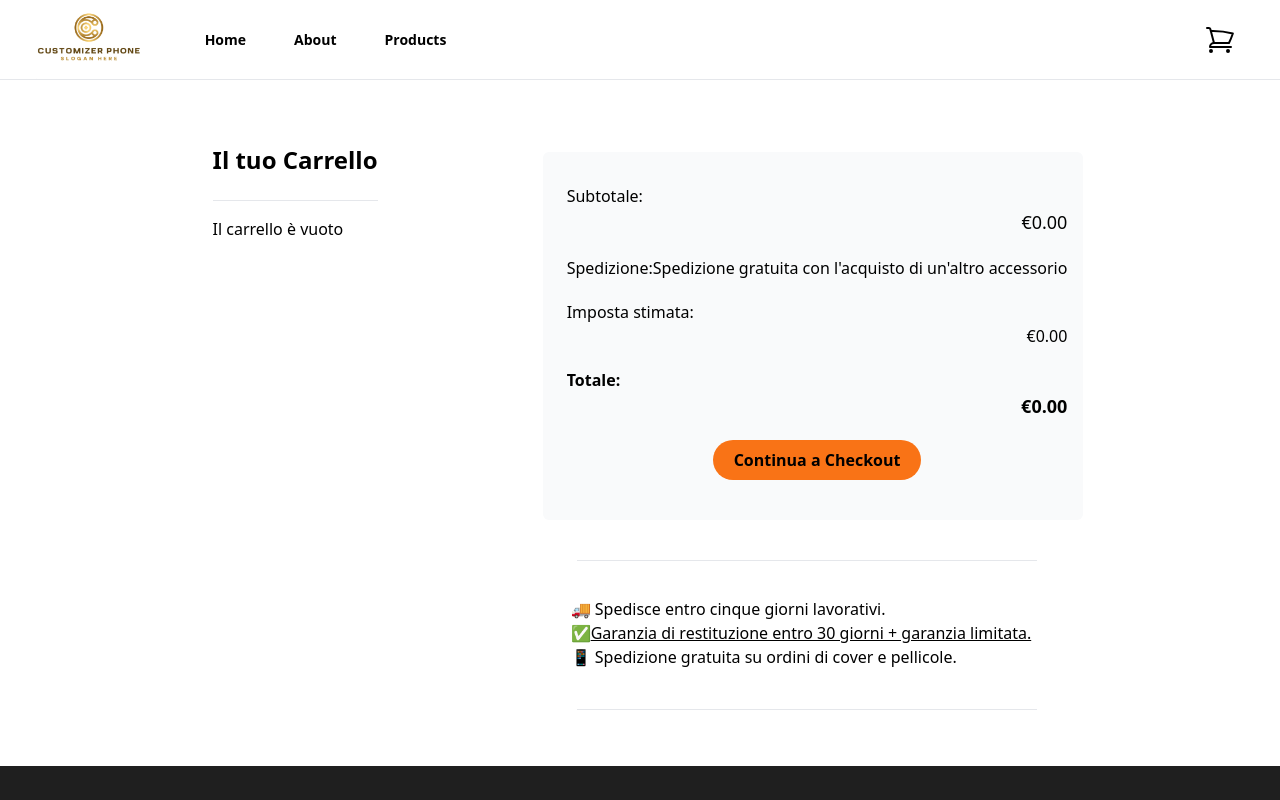
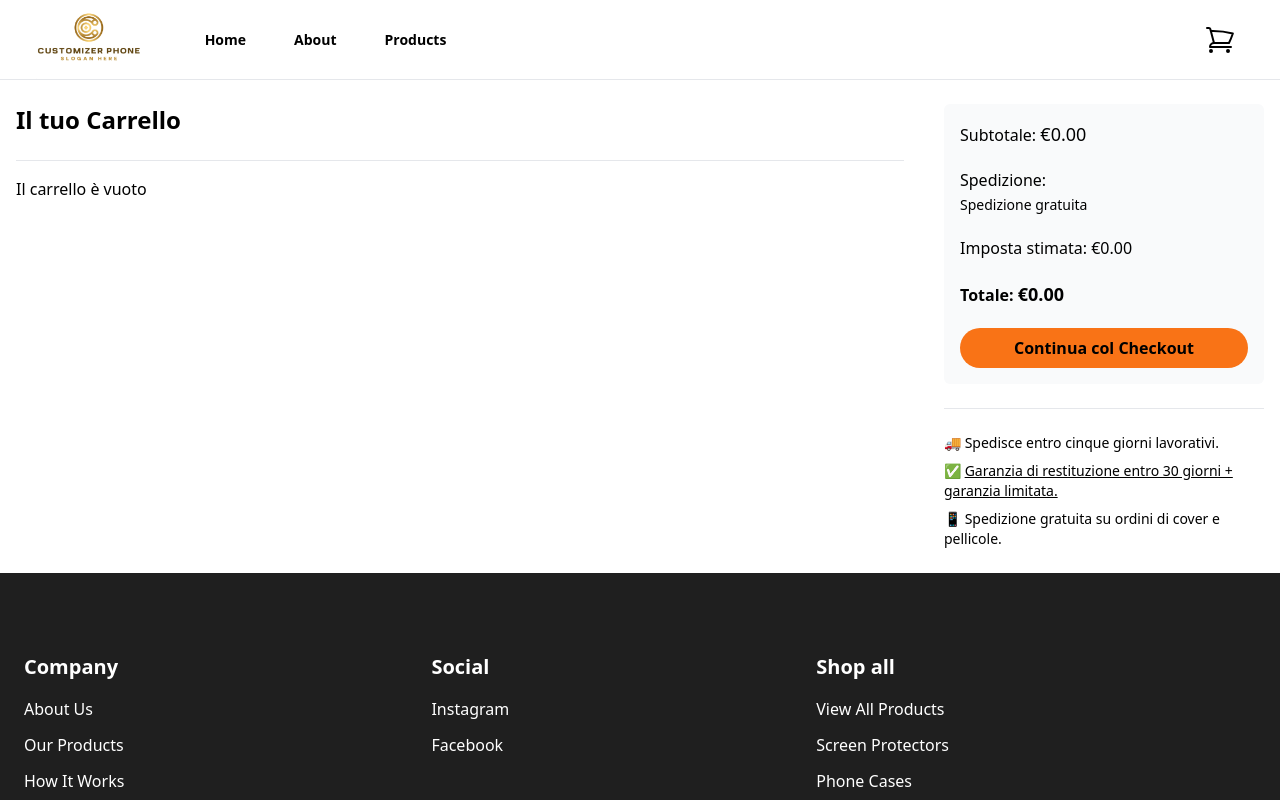
Before and after one commit to rubencommisso/mia_tech_progetto_finale, a React (Vite) app: page /cart in a window 1280 px wide. Shown: the top 800 px of the page. Built offline with nearby package versions, Linux system fonts and the light colour scheme.

Commit message:
add new style to cart

```diff
--- a/src/pages/Cart.jsx
+++ b/src/pages/Cart.jsx
@@ -7,9 +7,6 @@ const Cart = () => {
     const savedCart = JSON.parse(localStorage.getItem("cart")) || [];
     setCart(savedCart);
   }, []);
-
-
-
 
   const removeFromCart = (id) => {
     const updatedCart = cart.filter((product) => product.id !== id);
@@ -47,15 +44,15 @@ const Cart = () => {
     return cart.reduce(
       (total, product) => total + product.price * product.quantity,
       0
-    )
-  }
-
+    );
+  };
 
   return (
-    <div className="flex  m-6 flex-col md:flex-row md:mr-32  justify-around md:m-10 md:ml-32">
-      <div className="flex flex-col  mx-4">
-        <h2 className="text-2xl font-semibold mb-6  mt-6">Il tuo Carrello</h2>
-        <hr className="w-full  md:w-full mt-0 font-bold mb-4" />
+    <div className="container mx-auto px-4 py-6 flex flex-col md:flex-row gap-10">
+      {/* Lista prodotti */}
+      <div className="flex-1">
+        <h2 className="text-2xl font-semibold mb-6">Il tuo Carrello</h2>
+        <hr className="mb-4" />
 
         {cart.length === 0 ? (
           <p>Il carrello è vuoto</p>
@@ -63,111 +60,111 @@ const Cart = () => {
           cart.map((product) => (
             <div
               key={product.id}
-              className="flex flex-row  md:flex-row justify-evenly pb-6 pt-2 border-b border-gray-400  md:mb-0"
+              className="flex flex-row md:flex-row justify-between gap-y-4 md:gap-x-6 items-start w-full pb-6 pt-2 border-b border-gray-400"
             >
-              <div className="w-28 h-24 mt-1   md:w-24 md:h-28   bg-gray-300 rounded-lg flex items-center justify-around text-white mb-4 md:mb-0">
+              {/* Info prodotto */}
+              <div className="flex gap-4 flex-1 items-stretch">
+                <div className="w-28 bg-white rounded-lg flex items-center justify-center overflow-hidden">
                   <img
                     src={product.image}
                     alt={product.name}
-                  className="object-cover w-full h-full rounded-lg" />
-
+                    className="object-contain w-full h-full"
+                  />
                 </div>
 
-              <div className="ml-6 md:ml-8 flex-1 flex-col md:flex-row justify-around md-m-14 ">
-                <h3 className="text-base font-semibold mb-2">{product.name}</h3>
-                <p className="text-sm text-gray-600 mb-4 mr-4">
-                  Pellicola selezionata: {product.pellicola}
-                </p>
-                <p className="text-sm text-gray-600 mb-4 mr-4">
-                  prezzo pellicola: {product.filmPrice}
-                </p>
-                <div className="flex ">
-                <p className="text-sm text-gray-600 mb-4 mr-4 flex items-center gap-2">
-                  Colore cover:
-                  <span className="capitalize">{product.color}</span>
-                </p>
-                <p
-                    className="w-5 h-5 rounded-full border"
+                <div className="flex flex-col justify-between min-w-0">
+                  <h3 className="text-base font-semibold mb-2 break-words">{product.name}</h3>
+
+                  <div className="text-sm text-gray-600 mb-3 flex flex-col gap-1">
+                    <div className="flex justify-between w-40">
+                      <span className="font-medium">{product.pellicola}</span>
+                      <span>€{product.filmPrice}</span>
+                    </div>
+                    <div className="flex items-center justify-between w-40 gap-2">
+                      <span className="capitalize font-medium">Cover: {product.color}</span>
+                      <div
+                        className="w-3.5 h-3.5 rounded-full border"
                         style={{ backgroundColor: product.color }}
-                  ></p>
+                      />
+                      <span>€{product.priceCover}</span>
                     </div>
-                <p className="text-sm text-gray-600 mb-4 mr-4">
-                  prezzo cover: {product.priceCover}
-                </p>
+                  </div>
+                </div>
+              </div>
 
-
+              {/* Azioni prodotto */}
+              <div className="flex flex-col items-center gap-5 md:min-w-[150px] text-right">
+                <div className="flex">
                   <button
                     onClick={() => decreaseQuantity(product.id)}
-                  className="space-x-1 rounded-lg w-12 h-12  font-thin hover:bg-gray-100  hover:rounded-full text-5xl "
+                    className="w-8 h-8 text-lg font-thin hover:bg-gray-100 hover:rounded-full flex items-center justify-center"
                   >
                     -
                   </button>
 
                   <input
                     type="text"
-                  id={`quantity-${product.id}`}
                     value={product.quantity}
                     readOnly
-                  className="w-10 h-10 p-2 sm:w-10 md:w-10  lg:w-12 text-center bg-gray-100 border rounded-lg border-gray-200"
+                    className="w-10 h-8 p-1 text-center bg-gray-100 border border-gray-200 rounded-lg mx-2"
                   />
 
                   <button
                     onClick={() => increaseQuantity(product.id)}
-                  className="  space-x-1  w-12 h-12 font-thin hover:bg-gray-100 hover:rounded-full text-4xl"
+                    className="w-8 h-8 text-lg font-thin hover:bg-gray-100 hover:rounded-full flex items-center justify-center"
                   >
                     +
                   </button>
+                </div>
 
                 <button
                   onClick={() => removeFromCart(product.id)}
-                  style={{ textDecoration: "underline" }}
-                  className="hover:text-red-400 font-normal p-1 mt-3 ml-2"
+                  className="hover:text-red-400 font-normal underline text-sm"
                 >
                   Rimuovi
                 </button>
 
-
-              </div>
-              <div className="mb-10 md:mt-0 md:ml-6">
-                <p className="text-lg font-medium flex flex-col ">
+                <p className="text-lg font-medium">
                   €{(product.price * product.quantity).toFixed(2)}
                 </p>
               </div>
             </div>
-
           ))
         )}
-
       </div>
 
+      {/* Riepilogo */}
+      <div className="w-full md:w-80">
+        <div className="bg-gray-50 rounded-md p-4 flex flex-col gap-5">
+          <p>
+            Subtotale: <span className="text-lg">€{getTotal().toFixed(2)}</span>
+          </p>
+          <p>
+            Spedizione:<br />
+            <span className="text-sm">Spedizione gratuita</span>
+          </p>
+          <p>
+            Imposta stimata: <span>€0.00</span>
+          </p>
+          <p className="font-bold">
+            Totale: <span className="text-lg">€{getTotal().toFixed(2)}</span>
+          </p>
 
-
-
-      <div> <div className="checkout mt-6 md:mt-8 md:pl-6 md:ml-3 md:pt-8 bg-gray-50 rounded-md p-4 md:mb-auto md:pb-10 flex flex-col gap-5">
-        <p>Subtotale: <span className="flex justify-self-end text-lg">€{getTotal().toFixed(2)}</span> </p>
-        <p>Spedizione:Spedizione gratuita con l'acquisto  di un'altro accessorio</p>
-        <p>Imposta stimata: <span className="flex justify-end"> €0.00</span> </p>
-        <p><strong>Totale: <div className="flex justify-end text-lg">€{getTotal().toFixed(2)}</div></strong></p>
           <div className="flex justify-center">
-          <button className="bg-orange-500 rounded-3xl  px-1 py-2 w-60 md:w-52 justify-center  hover:bg-orange-400"> <strong >Continua a Checkout</strong></button>
-        </div></div>
-
-        <div className="mt-10 flex justify-center">
-          <hr className="w-full  md:w-10/12 mt-0 font-bold mb-4" />
+            <button className="bg-orange-500 hover:bg-orange-400 text-black font-semibold rounded-3xl px-4 py-2 w-full">
+              Continua col Checkout
+            </button>
+          </div>
         </div>
 
-        <div className="ml-10 md:mt-5">
-          <p><span role="img" aria-label="local shipping">🚚</span> Spedisce entro cinque giorni lavorativi.</p>
-          <p><span role="img" aria-label="verified user">✅</span><u>Garanzia di restituzione entro 30 giorni + garanzia limitata.</u> </p>
-          <p><span role="img" aria-label="cover">📱</span> Spedizione gratuita su ordini di cover e pellicole.</p>
+        <hr className="my-6" />
+
+        <div className="text-sm space-y-2">
+          <p>🚚 Spedisce entro cinque giorni lavorativi.</p>
+          <p>✅ <u>Garanzia di restituzione entro 30 giorni + garanzia limitata.</u></p>
+          <p>📱 Spedizione gratuita su ordini di cover e pellicole.</p>
         </div>
-
-        <div className="mt-10 flex justify-center">
-          <hr className="w-full  md:w-10/12 mt-0 font-bold mb-4" />
       </div>
-
-      </div>
-
     </div>
   );
 };
```
Lines whose indentation alone changed are shown as unchanged.
